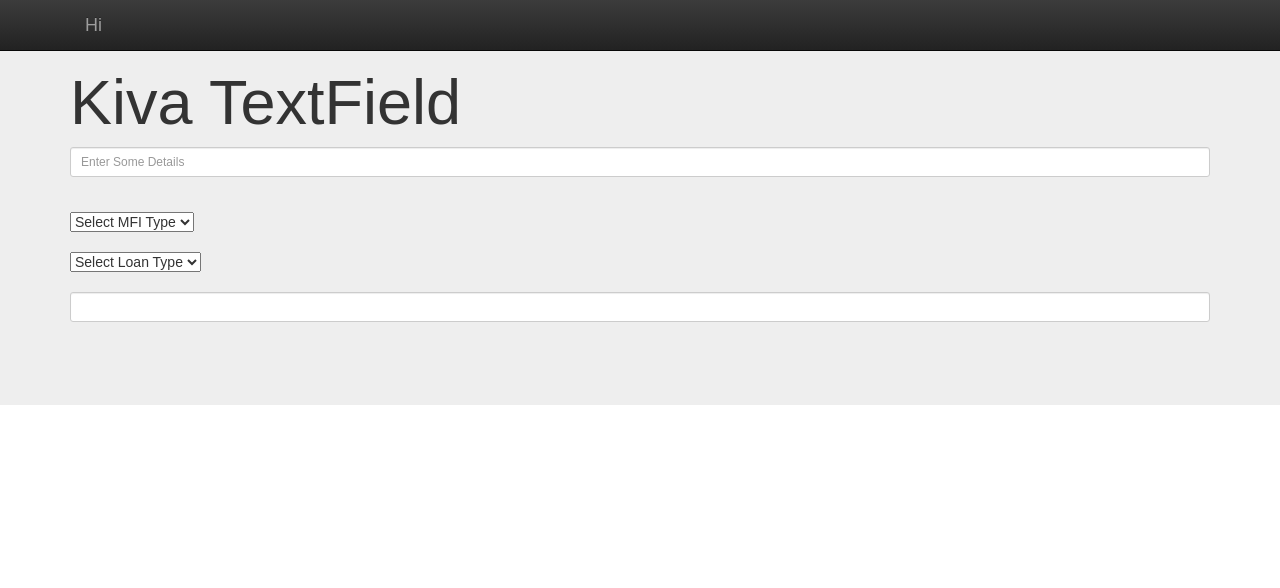
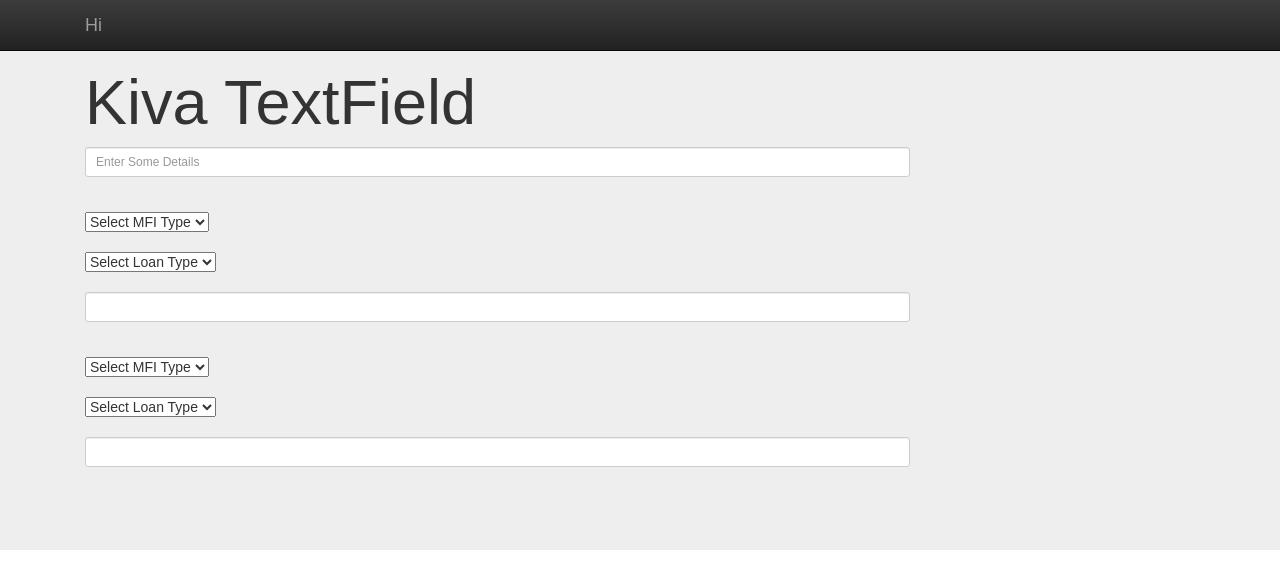
Before and after one commit to hack4impact-uiuc/kiva-pricing-tool, a React (Create React App) app in the folder frontend/: page / in a window 1280 px wide. Shown: the top 588 px of the page. Built offline with nearby package versions, Linux system fonts and the light colour scheme.

Commit message:
Update App.js

```diff
--- a/frontend/src/App.js
+++ b/frontend/src/App.js
@@ -1,12 +1,15 @@
 import React, { Component } from 'react'
-import { Grid, Navbar, Jumbotron } from 'react-bootstrap'
+import { Forms, Dropdowns, Grid, Navbar, Jumbotron } from 'react-bootstrap'
+import Bootstrap from 'react-bootstrap'
 import './styles/app.css'
 import TextField from './Components/TextField'
 import NewLoan from './Components/NewLoan'
 
 class App extends Component {
   render() {
-    return (
+	  var mfiList = [{mfi: 'Kiva1'}, {mfi: 'Kiva2'}, {mfi: 'Kiva3'},{mfi: 'Kiva4'},];
+	  var loanList = [{loan: 'Loan1'},{loan: 'Loan2'},{loan: 'Loan3'},{loan: 'Loan4'},];
+   return (
       <div>
         <Navbar inverse fixedTop>
           <Grid>
@@ -20,9 +23,12 @@
         </Navbar>
         <Jumbotron className="banner">
           <Grid>
+			<div class = "col-lg-9">
             <h1>Kiva TextField</h1>
             <TextField text = "fname" hint="Enter Some Details" typeVal="Int" limit={100} />
-			<NewLoan />
+			<NewLoan label = "mfi" list = {mfiList} hint = "Select MFI Partner"/>
+			<NewLoan label = "loan" list = {loanList} hint = "Select Loan Type"/>
+			</div>
           </Grid>
         </Jumbotron>
       </div>
```
